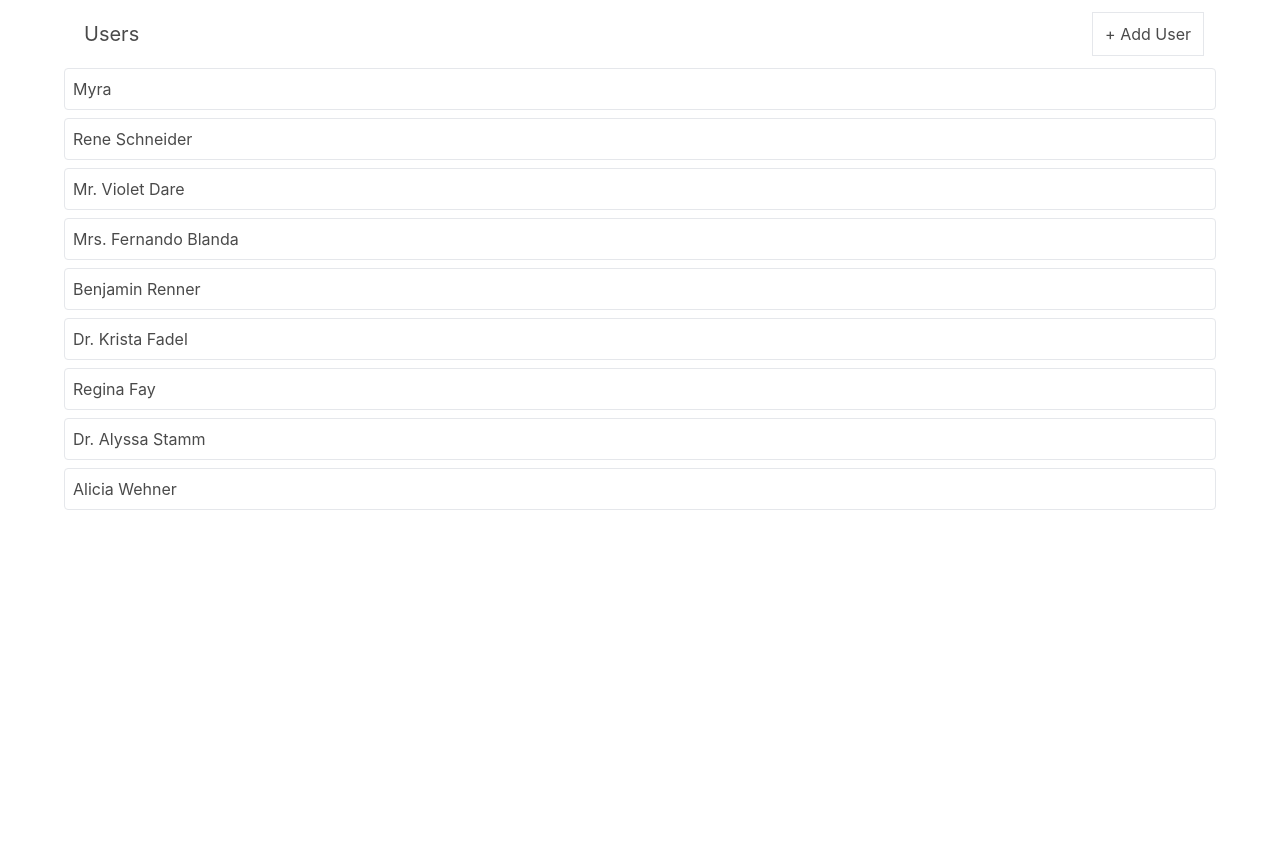
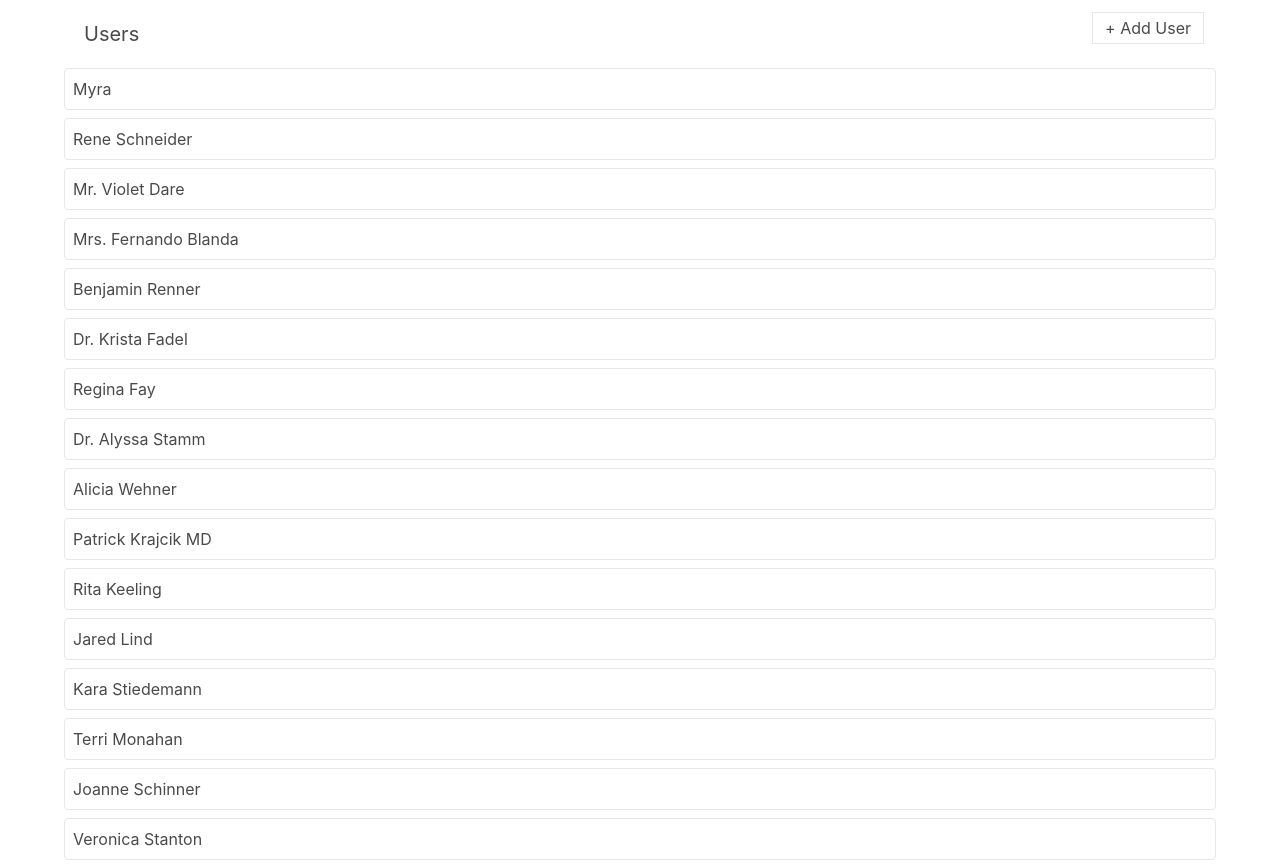
Before and after one commit to nitin1205/react-redux, a React (Vite) app: page / in a window 1280 px wide. Before the commit the page ends 800 px from the top, so only its background shows below. Built offline with nearby package versions, Linux system fonts and the light colour scheme; data requests are answered from the project's data file.

Commit message:
created custom hook useThunk to handle dispatch function to crated and fecth user in th hook and added loading ui according to state of the request

```diff
--- a/db.json
+++ b/db.json
@@ -35,6 +35,34 @@
     {
       "name": "Alicia Wehner",
       "id": 9
+    },
+    {
+      "name": "Patrick Krajcik MD",
+      "id": 10
+    },
+    {
+      "name": "Rita Keeling",
+      "id": 11
+    },
+    {
+      "name": "Jared Lind",
+      "id": 12
+    },
+    {
+      "name": "Kara Stiedemann",
+      "id": 13
+    },
+    {
+      "name": "Terri Monahan",
+      "id": 14
+    },
+    {
+      "name": "Joanne Schinner",
+      "id": 15
+    },
+    {
+      "name": "Veronica Stanton",
+      "id": 16
     }
   ],
   "albums": [],
--- a/src/components/Button.jsx
+++ b/src/components/Button.jsx
@@ -1,4 +1,5 @@
 import className from 'classnames';
+import { GoSync } from 'react-icons/go';
 
 function Button({
   children,
@@ -9,12 +10,14 @@ function Button({
   danger,
   outline,
   rounded,
+  loading,
   ...rest
 }) {
   const classes = className(
     rest.className,
-    'flex items-center px-3 py-1.5 border',
+    'flex items-center px-3 py-1.5 border h-8',
     {
+      'opacity-80': loading,
       'border-blue-500 bg-blue-500 text-white': primary,
       'border-gray-900 bg-gray-900 text-white': secondary,
       'border-green-500 bg-green-500 text-white': success,
@@ -31,8 +34,8 @@ function Button({
   );
 
   return (
-    <button {...rest} className={classes}>
-      {children}
+    <button {...rest} disabled={loading} className={classes}>
+      {loading ? <GoSync className='animate-spin' /> : children}
     </button>
   );
 }
--- a/src/components/UsersList.jsx
+++ b/src/components/UsersList.jsx
@@ -1,56 +1,58 @@
-import { useEffect, useState } from "react";
-import { useDispatch, useSelector } from "react-redux";
+import { useEffect } from "react";
+import { useSelector } from "react-redux";
 
 import { fetchUsers,addUser } from "../store";
 import Skeleton from "./Skeleton";
 import Button from "./Button"
-
-
+import { useThunk } from "../hooks/useThunk";
 
 function UsersList() {
 
-    const [isLoadingUsers, setIsLoadingUsers] = useState(false);
-    const [loadingUsersError, setLoadingUsersError] = useState(null);
-    const dispatch = useDispatch();
+    const [doFetchUsers, isLoadingUsers, loadingUsersError] = useThunk(fetchUsers);
+    const [doCreateUser, isCreatingUser, creatingUserError] = useThunk(addUser);
 
-    const { isLoading, data, error } = useSelector((state) => {
+    const { data } = useSelector((state) => {
         return state.users;
     });
 
     useEffect(() => {
-        dispatch(fetchUsers());
-    }, [dispatch]);
+        doFetchUsers();
+    }, [doFetchUsers]);
 
     const handleUserAdd = () => {
-        dispatch(addUser());
+        doCreateUser();
     };
 
-    if (isLoading) {
-        return <Skeleton times={6} className='h-10 w-full' />;
-    };
-
-    if (error) {
-        return <div>Error fetching data</div>
+    let content;
+    if (isLoadingUsers) {
+        content = <Skeleton times={6} className='h-10 w-full' />;
+    } else if(loadingUsersError) {
+        content = <div>Error fetching data...</div>
+    } else {
+        content = data.map((user) => {
+            return( <div key={user.id} className="mb-2 border rounded">
+                <div className="flex p-2 justify-between items-center cursor-pointer">
+                    {user.name}
+                </div>
+            </div>
+            );
+        });
     }
 
-    const renderedUser = data.map((user) => {
-        return <div key={user.id} className="mb-2 border rounded">
-            <div className="flex p-2 justify-between items-center cursor-pointer">
-                {user.name}
-            </div>
-        </div>
-    });
-
+    if (loadingUsersError) {
+        return <div>Error fetching data...</div>
+    };
 
     return (
       <div>
         <div className="flex flex-row justify-between m-3">
             <h1 className="m-2 text-xl">Users</h1>
-            <Button onClick={handleUserAdd}>
+            <Button loading={isCreatingUser} onClick={handleUserAdd}>
                 + Add User
             </Button>
+            {creatingUserError && 'Error creating user'}
         </div>
-        {renderedUser}
+        {content}
     </div>
     )
 }
--- /dev/null
+++ b/src/hooks/useThunk.js
@@ -0,0 +1,18 @@
+import { useState, useCallback } from "react";
+import { useDispatch } from "react-redux";
+
+export function useThunk(thunk) {
+    const [isLoading, setIsLoading] = useState(false);
+    const [error, setError] = useState(null);
+    const dispatch = useDispatch();
+
+    const runThunk = useCallback((arg) => {
+        setIsLoading(true);
+        dispatch(thunk(arg))
+            .unwrap()
+            .catch(err => setError(err))
+            .finally(() => setIsLoading(false))
+    }, [dispatch, thunk]);
+
+    return [runThunk, isLoading, error];
+}
--- a/src/store/thunks/addUser.js
+++ b/src/store/thunks/addUser.js
@@ -8,7 +8,14 @@ const addUser = createAsyncThunk('users/add', async () => {
         name: faker.name.fullName()
     });
 
+    await pause(1000)
     return response.data;
 });
 
 export { addUser };
+
+const pause = (duration) => {
+    return new Promise((resolve) => {
+        setTimeout(resolve, duration);
+    });
+}
```
